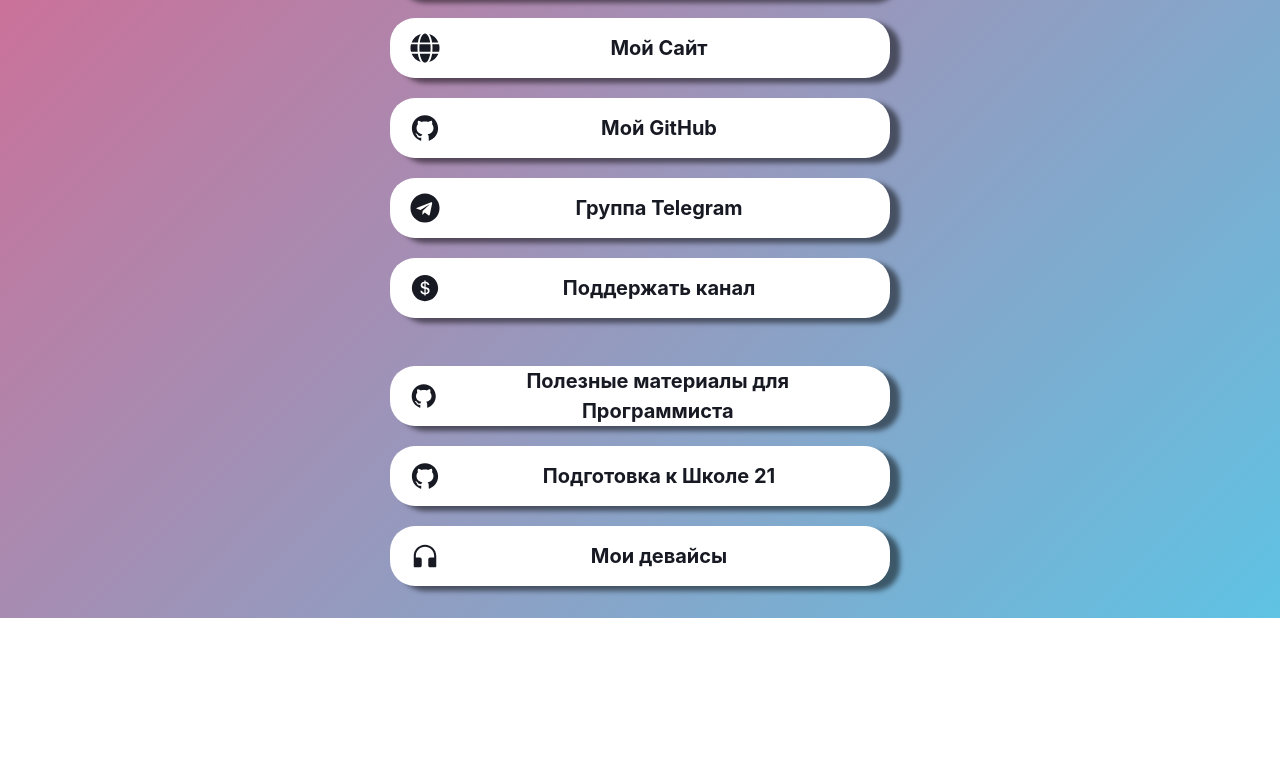
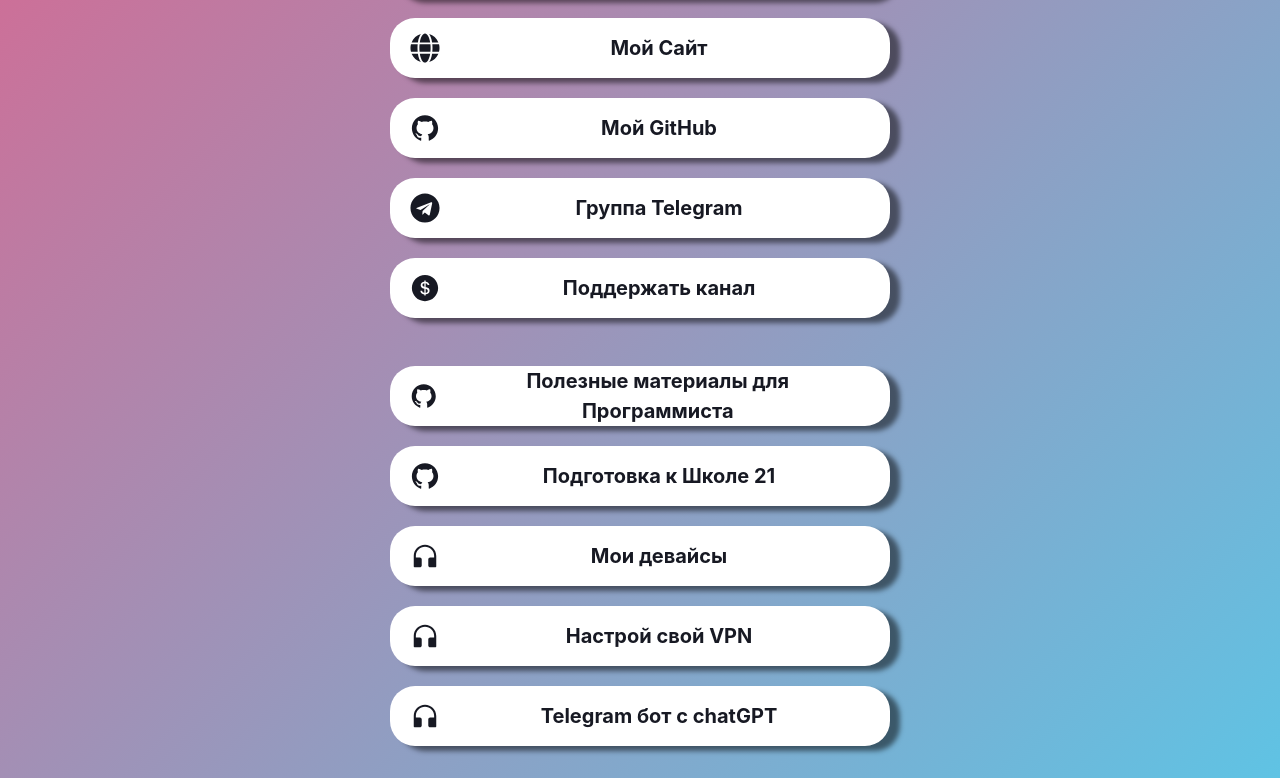
Before and after one commit to FilimonovAlexey/link-bio-page, a React (Create React App) app: page / in a window 1280 px wide. Shown: the part 471-1249 px from the top of the page. Before the commit the page ends 1089 px from the top, so only its background shows below. Built offline with nearby package versions, Linux system fonts and the light colour scheme.

Commit message:
Добавлены ссылки

```diff
--- a/src/App.js
+++ b/src/App.js
@@ -48,6 +48,8 @@
       {url: "https://github.com/FilimonovAlexey/awesome-frontend-dev", icon: AiFillGithub, text: "Полезные материалы для Программиста"},
       {url: "https://github.com/FilimonovAlexey/school21", icon: AiFillGithub, text: "Подготовка к Школе 21"},
       {url: "/mydevice", icon: AiFillCustomerService, text: "Мои девайсы"},
+      {url: "https://youtu.be/3G1-r8uqbnc?si=Vd67S5T9zDGR9Xc9", icon: AiFillCustomerService, text: "Настрой свой VPN"},
+      {url: "https://youtu.be/2K69fwmCGQc?si=g__lQ-WLCZ00eapF", icon: AiFillCustomerService, text: "Telegram бот с chatGPT"},
     ]
 
     //Название страницы
```
